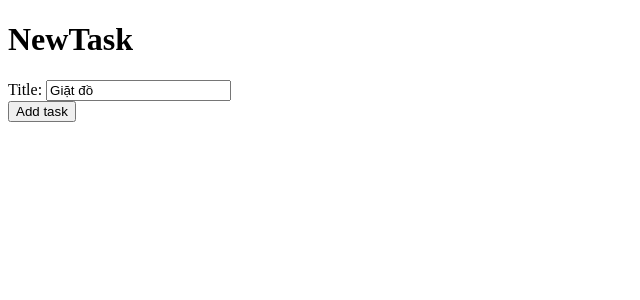
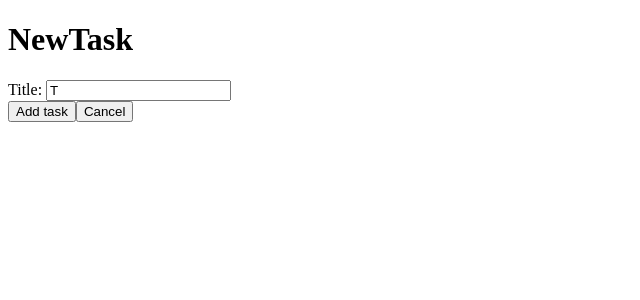
Before and after one commit to TAnhpika/f8-zoom-day40, a React (Vite) app: page /new-task in a window 1280 px wide. Shown: the top 300 px of the page, without its empty margins (0-640 px from the left). Built offline with nearby package versions, Linux system fonts and the light colour scheme.

Commit message:
Update task management: add validation and loading states in NewTask, enhance TaskList rendering

```diff
--- a/db.json
+++ b/db.json
@@ -23,6 +23,26 @@
     {
       "title": "Giặt đồ",
       "id": "Jz0PPMvhmIA"
+    },
+    {
+      "title": "        ",
+      "id": "X0cbshfctLM"
+    },
+    {
+      "title": "a",
+      "id": "odRMV5q8xhs"
+    },
+    {
+      "title": "T",
+      "id": "0txdijFMmaU"
+    },
+    {
+      "title": "T",
+      "id": "SlkSPuRnbh0"
+    },
+    {
+      "title": "T",
+      "id": "U4Ny6y3vqdU"
     }
   ],
   "$schema": "./node_modules/json-server/schema.json"
--- a/src/pages/NewTask/index.jsx
+++ b/src/pages/NewTask/index.jsx
@@ -4,25 +4,39 @@ import TaskForm from "@/components/TaskForm";
 import TaskItem from "@/components/TaskItem";
 import { useDispatch } from "@/libs/react-redux";
 import http from "@/utils/http";
+import { useState } from "react";
 import { useNavigate } from "react-router";
 
-const initValues = { title: "Giặt đồ" };
+const initValues = { title: "T" };
 
 export default function NewTask() {
+    const [isSubmitting, setIsSubmitting] = useState(false);
+
     const dispatch = useDispatch();
     const navigate = useNavigate();
 
     const handleSubmit = async (formValue) => {
+        const title = formValue.title.trim();
+
+        if (!title) {
+            alert("Please enter task title");
+            return;
+        }
+
+        setIsSubmitting(true);
+
         try {
-            const task = await http.post("/tasks", formValue);
+            const task = await http.post("/tasks", { ...formValue, title });
 
             dispatch({
                 type: "task/add-task",
                 payload: task,
             });
-            navigate("/");
+            navigate(-1);
         } catch (error) {
             console.error(error.message);
+        } finally {
+            setIsSubmitting(false);
         }
     };
 
@@ -30,8 +44,23 @@ export default function NewTask() {
         <div>
             <h1>NewTask</h1>
             <TaskForm initValues={initValues} onSubmit={handleSubmit}>
-                <TaskItem label={"Title: "} name={"title"} />
-                <button>Add task</button>
+                <TaskItem
+                    label={"Title: "}
+                    name={"title"}
+                    required
+                    disabled={isSubmitting}
+                />
+                <button type="submit" disabled={isSubmitting}>
+                    {isSubmitting ? "Adding..." : "Add task"}
+                </button>
+                <button
+                    onClick={() => {
+                        navigate(-1);
+                    }}
+                    disabled={isSubmitting}
+                >
+                    Cancel
+                </button>
             </TaskForm>
         </div>
     );
--- a/src/pages/TaskList/index.jsx
+++ b/src/pages/TaskList/index.jsx
@@ -9,8 +9,9 @@ export default function TaskList() {
     const dispatch = useDispatch();
     const tasks = useSelector((state) => state.task.tasks);
     const loading = useSelector((state) => state.task.loading);
+    const navigate = useNavigate();
 
-    const navigate = useNavigate();
+    console.log("TaskList re-render");
 
     useEffect(() => {
         (async () => {
@@ -50,7 +51,7 @@ export default function TaskList() {
             <h1>Task list:</h1>
             {loading ? (
                 <div>Loading...</div>
-            ) : (
+            ) : (tasks?.length ? (
                 <ul>
                     {tasks.map((task) => (
                         <li key={task.id}>
@@ -66,7 +67,7 @@ export default function TaskList() {
                         </li>
                     ))}
                 </ul>
-            )}
+            ) : <div>Chưa có task nào</div>)}
         </div>
     );
 }
```
